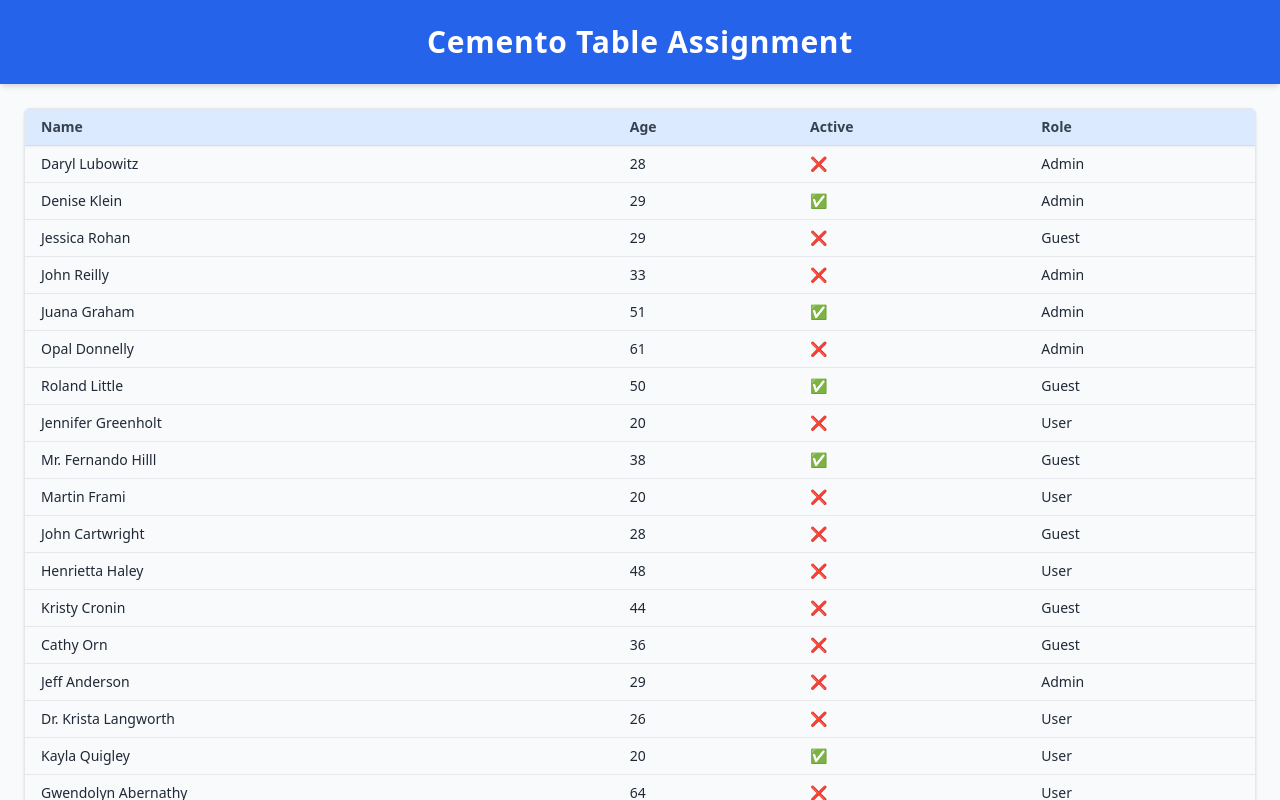
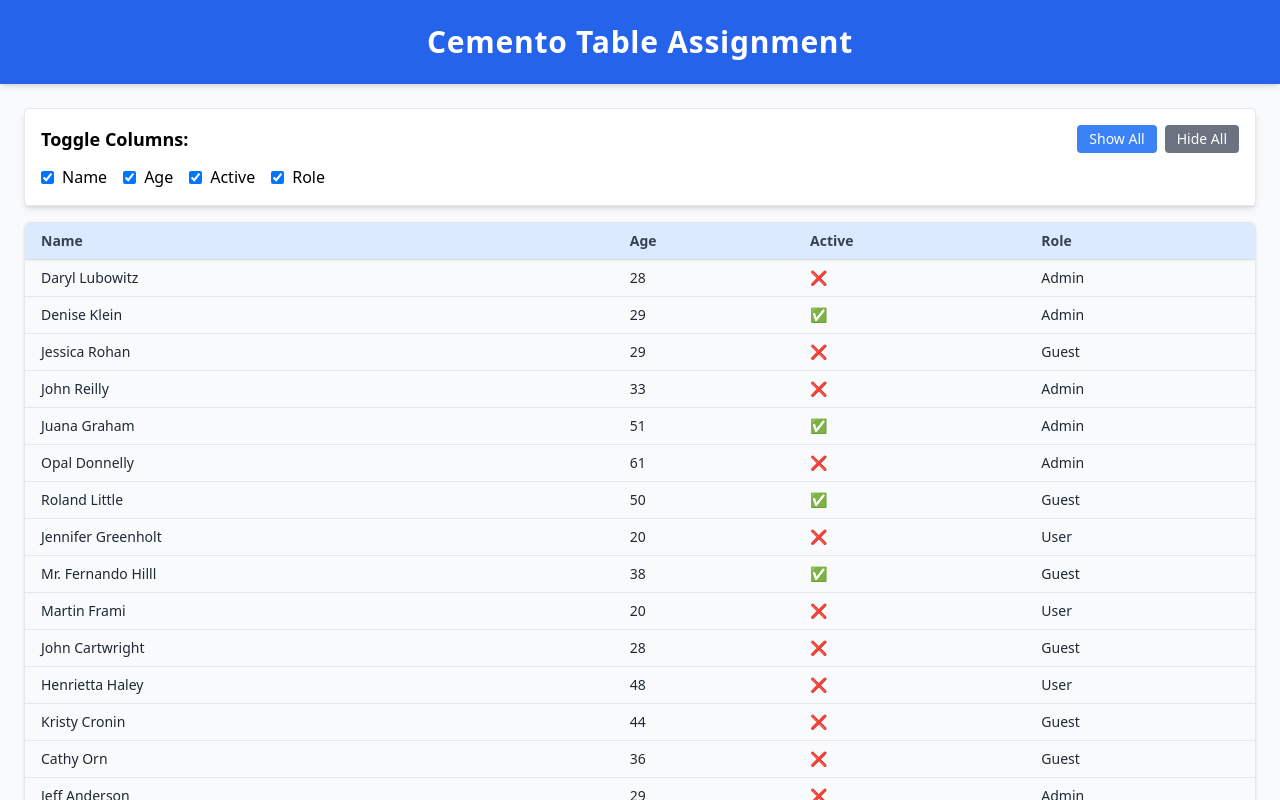
Before and after one commit to ofekshp/TableCore, a React (Vite) app in the folder cemento-assignment/: page / in a window 1280 px wide. Shown: the top 800 px of the page. Built offline with nearby package versions, Linux system fonts and the light colour scheme.

Commit message:
add column-visibility
- Refactored DataTable logic into a dedicated DataTableContainer for separation of concerns
- Enhanced useInitialTableData to load persisted data from sessionStorage

```diff
--- a/cemento-assignment/src/App.tsx
+++ b/cemento-assignment/src/App.tsx
@@ -1,5 +1,5 @@
-import { DataTable } from './components/DataTable';
-import { useInitialTableData } from './utils/useInitialTableData';
+import { DataTableContainer } from "./components/DataTableContainer";
+import { useInitialTableData } from "./utils/useInitialTableData";
 
 function App() {
   const tableData = useInitialTableData();
@@ -9,10 +9,12 @@ function App() {
   return (
     <div className="min-h-screen bg-gray-50">
       <header className="bg-blue-600 text-white py-6 shadow-md">
-        <h1 className="text-center text-3xl font-bold tracking-wide">Cemento Table Assignment</h1>
+        <h1 className="text-center text-3xl font-bold tracking-wide">
+          Cemento Table Assignment
+        </h1>
       </header>
       <main className="p-6">
-        <DataTable columns={tableData.columns} data={tableData.data} />
+        <DataTableContainer columns={tableData.columns} data={tableData.data} />
       </main>
     </div>
   );
--- a/cemento-assignment/src/components/DataTable.tsx
+++ b/cemento-assignment/src/components/DataTable.tsx
@@ -1,46 +1,24 @@
-import { useState } from 'react';
-import type { Column, Row } from '../types';
-import EditRowPanel from './EditRowPanel';
+import type { Column, Row } from "../types";
 
 type DataTableProps = {
   columns: Column[];
   data: Row[];
+  onRowDoubleClick?: (row: Row) => void;
 };
 
-export const DataTable = ({ columns, data }: DataTableProps) => {
-  const [tableData, setTableData] = useState<Row[]>(data);
-  const [editingRow, setEditingRow] = useState<Row | null>(null);
-  const [showSuccess, setShowSuccess] = useState(false);
-
-  const handleSave = (updatedRow: Row) => {
-  const updatedData = tableData.map(row =>
-    row.id === updatedRow.id ? updatedRow : row
-  );
-
-  setTableData(updatedData);
-  setEditingRow(null);
-  setShowSuccess(true);
-  setTimeout(() => setShowSuccess(false), 3000);
-
-  // Save to sessionStorage so it's preserved on refresh
-  const updatedTable = { columns, data: updatedData };
-  sessionStorage.setItem('tableData', JSON.stringify(updatedTable));
-};
-
-
-  const handleCancel = () => {
-    setEditingRow(null);
-  };
-
+export const DataTable = ({
+  columns,
+  data,
+  onRowDoubleClick,
+}: DataTableProps) => {
   const renderCellValue = (value: any, column: Column) => {
-    if (column.type === 'boolean') {
+    if (column.type === "boolean") {
       return value ? (
         <span className="text-green-600 font-bold">✅</span>
       ) : (
         <span className="text-red-500 font-bold">❌</span>
       );
     }
-
     return String(value);
   };
 
@@ -62,10 +40,10 @@ export const DataTable = ({ columns, data }: DataTableProps) => {
         </thead>
 
         <tbody>
-          {tableData.map((row) => (
+          {data.map((row) => (
             <tr
               key={row.id}
-              onDoubleClick={() => setEditingRow(row)}
+              onDoubleClick={() => onRowDoubleClick?.(row)}
               className="even:bg-gray-50 cursor-pointer hover:bg-blue-50"
             >
               {columns.map((column) => (
@@ -80,22 +58,6 @@ export const DataTable = ({ columns, data }: DataTableProps) => {
           ))}
         </tbody>
       </table>
-
-      {editingRow && (
-        <EditRowPanel
-          row={editingRow}
-          columns={columns}
-          onSave={handleSave}
-          onCancel={handleCancel}
-        />
-      )}
-
-      {showSuccess && (
-        <div className="fixed bottom-6 left-1/2 -translate-x-1/2 bg-green-600 text-white px-6 py-3 rounded-full shadow-lg shadow-green-300 animate-fadeIn z-50">
-          Data changed successfully
-        </div>
-      )}
-
     </div>
   );
 };
--- /dev/null
+++ b/cemento-assignment/src/components/DataTableContainer.tsx
@@ -0,0 +1,110 @@
+import { useEffect, useState } from "react";
+import type { Column, Row } from "../types";
+import { DataTable } from "./DataTable";
+import EditRowPanel from "./EditRowPanel";
+
+type Props = {
+  columns: Column[];
+  data: Row[];
+};
+
+export const DataTableContainer = ({ columns, data }: Props) => {
+  const [tableData, setTableData] = useState<Row[]>(data);
+  const [editingRow, setEditingRow] = useState<Row | null>(null);
+  const [showSuccess, setShowSuccess] = useState(false);
+
+  const [visibleColumns, setVisibleColumns] = useState<string[]>(() => {
+    const stored = sessionStorage.getItem("visibleColumns");
+    return stored ? JSON.parse(stored) : columns.map((c) => c.id);
+  });
+
+  useEffect(() => {
+    sessionStorage.setItem("visibleColumns", JSON.stringify(visibleColumns));
+  }, [visibleColumns]);
+
+  const handleSave = (updatedRow: Row) => {
+    const updatedData = tableData.map((row) =>
+      row.id === updatedRow.id ? updatedRow : row
+    );
+
+    setTableData(updatedData);
+    setEditingRow(null);
+    setShowSuccess(true);
+    setTimeout(() => setShowSuccess(false), 3000);
+
+    const updatedTable = { columns, data: updatedData };
+    sessionStorage.setItem("tableData", JSON.stringify(updatedTable));
+  };
+
+  const handleCancel = () => {
+    setEditingRow(null);
+  };
+
+  const filteredColumns = columns.filter((col) =>
+    visibleColumns.includes(col.id)
+  );
+
+  return (
+    <div className="relative space-y-4">
+      <div className="p-4 bg-white border rounded shadow-md">
+        <div className="mb-3 flex justify-between items-center">
+          <strong className="text-lg">Toggle Columns:</strong>
+          <div className="space-x-2">
+            <button
+              onClick={() => setVisibleColumns(columns.map((c) => c.id))}
+              className="px-3 py-1 rounded bg-blue-500 text-white hover:bg-blue-600 text-sm"
+            >
+              Show All
+            </button>
+            <button
+              onClick={() => setVisibleColumns([])}
+              className="px-3 py-1 rounded bg-gray-500 text-white hover:bg-gray-600 text-sm"
+            >
+              Hide All
+            </button>
+          </div>
+        </div>
+
+        <div className="flex flex-wrap gap-4">
+          {columns.map((col) => (
+            <label key={col.id} className="flex items-center gap-2">
+              <input
+                type="checkbox"
+                checked={visibleColumns.includes(col.id)}
+                onChange={() =>
+                  setVisibleColumns((prev) =>
+                    prev.includes(col.id)
+                      ? prev.filter((id) => id !== col.id)
+                      : [...prev, col.id]
+                  )
+                }
+              />
+              {col.title}
+            </label>
+          ))}
+        </div>
+      </div>
+
+      <DataTable
+        columns={filteredColumns}
+        data={tableData}
+        onRowDoubleClick={(row) => setEditingRow(row)}
+      />
+
+      {editingRow && (
+        <EditRowPanel
+          row={editingRow}
+          columns={columns}
+          onSave={handleSave}
+          onCancel={handleCancel}
+        />
+      )}
+
+      {showSuccess && (
+        <div className="fixed bottom-6 left-1/2 -translate-x-1/2 bg-green-600 text-white px-6 py-3 rounded-full shadow-lg shadow-green-300 animate-fadeIn z-50">
+          Data changed successfully
+        </div>
+      )}
+    </div>
+  );
+};
```
Also changed, not shown: cemento-assignment/src/components/EditRowPanel.tsx (+37 -24 lines), cemento-assignment/src/types/index.ts (+7 -4 lines), cemento-assignment/src/utils/generateMockData.ts (+12 -11 lines), cemento-assignment/src/utils/useInitialTableData.ts (+5 -5 lines).
